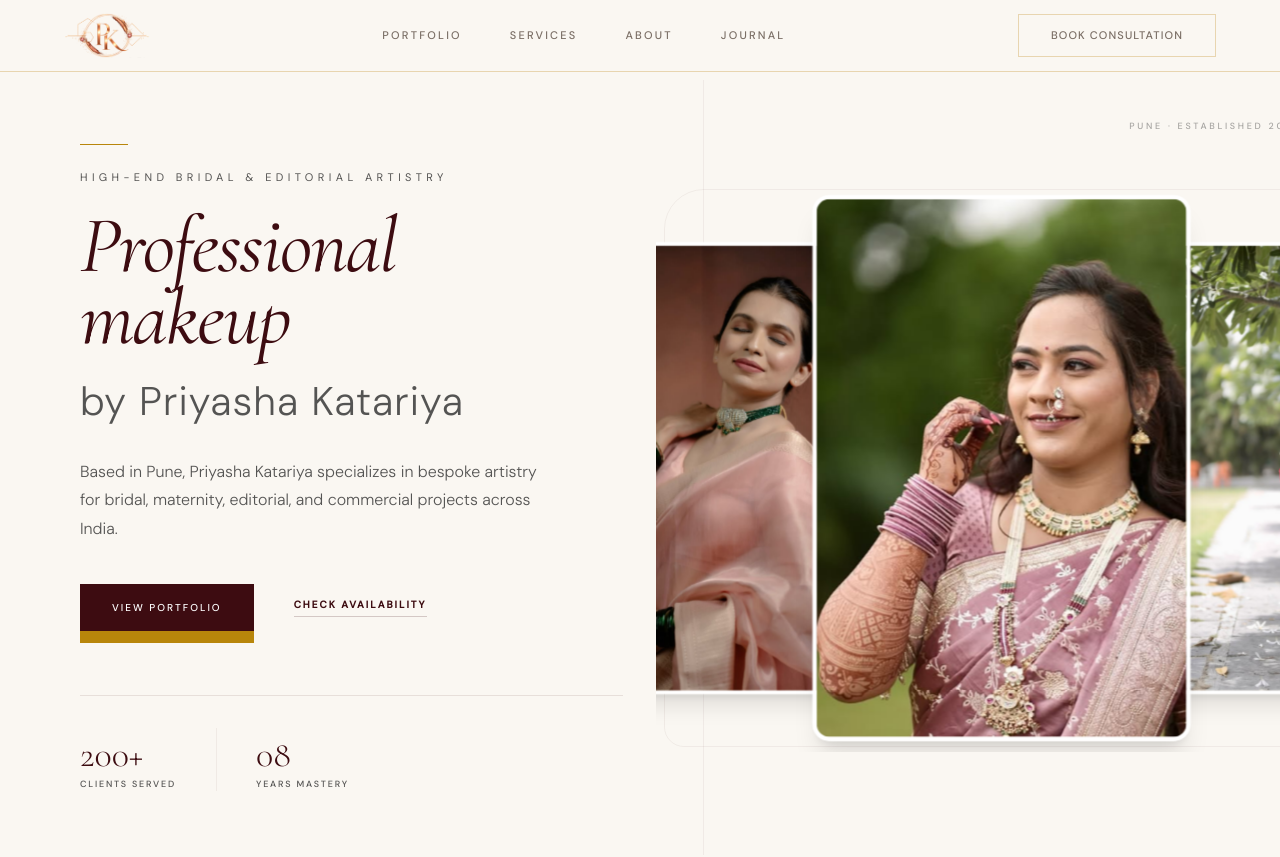
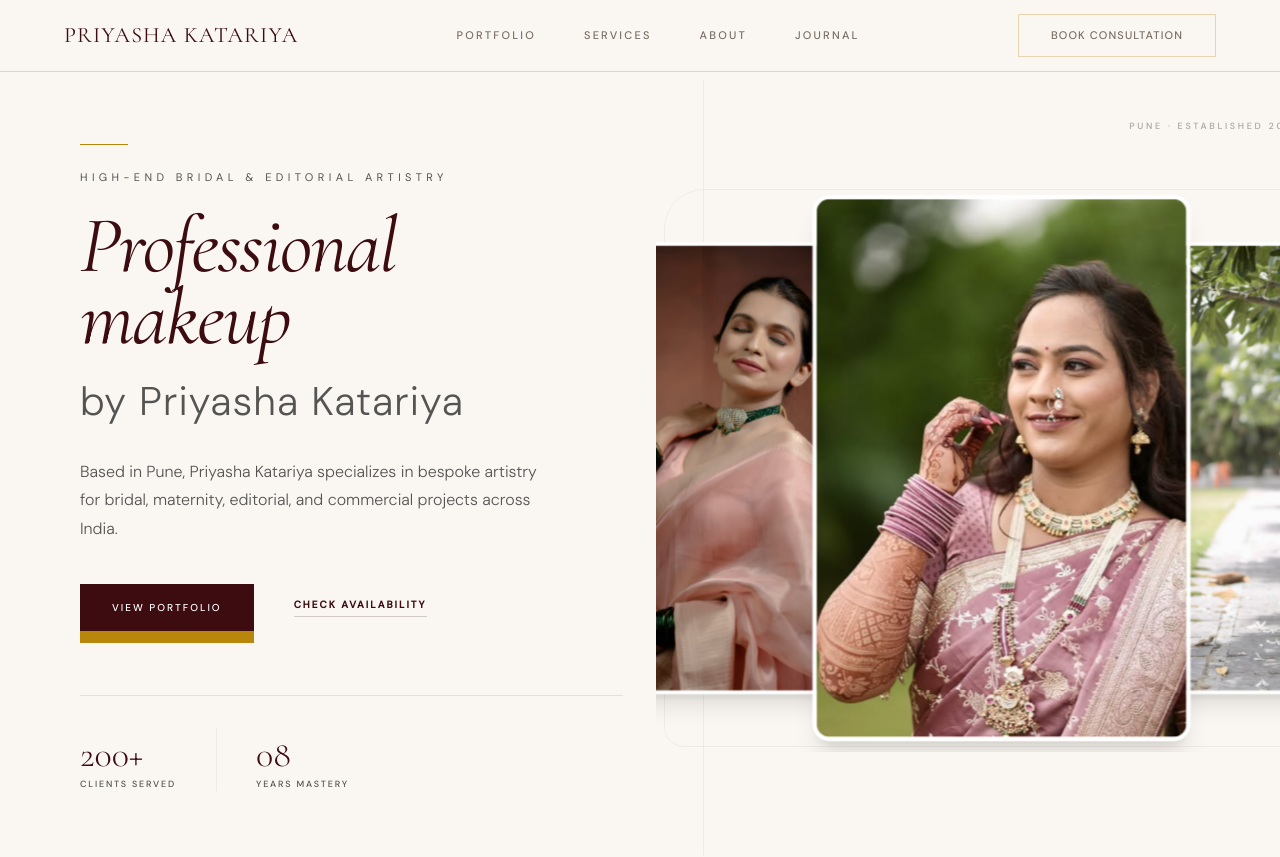
Before and after one commit to samarth-nirmal/Priyasha-Makeup-Artistry, a React (Vite) app: page / in a window 1280 px wide. Shown: the top 857 px of the page. Built offline with nearby package versions, Linux system fonts and the light colour scheme.

Commit message:
Switch brand logo back to text in Navbar

```diff
--- a/src/components/Navbar.tsx
+++ b/src/components/Navbar.tsx
@@ -36,12 +36,8 @@ export default function Navbar() {
       style={isScrolled ? { boxShadow: '0 4px 30px rgba(0, 0, 0, 0.03)' } : {}}
     >
       {/* Logo */}
-      <a href="#" className="flex items-center group h-[40px] md:h-[45px]">
-        <img
-          src="/Priyasha-Makeup-Artistry/Assets/logo.png"
-          alt="Priyasha Katariya Makeup"
-          className="h-full w-auto object-contain object-left"
-        />
+      <a href="#" className="flex items-center group">
+        <span className="text-burgundy font-display font-medium text-[22px] tracking-[0.05em] uppercase">Priyasha Katariya</span>
       </a>
 
       {/* Desktop Nav */}
```
